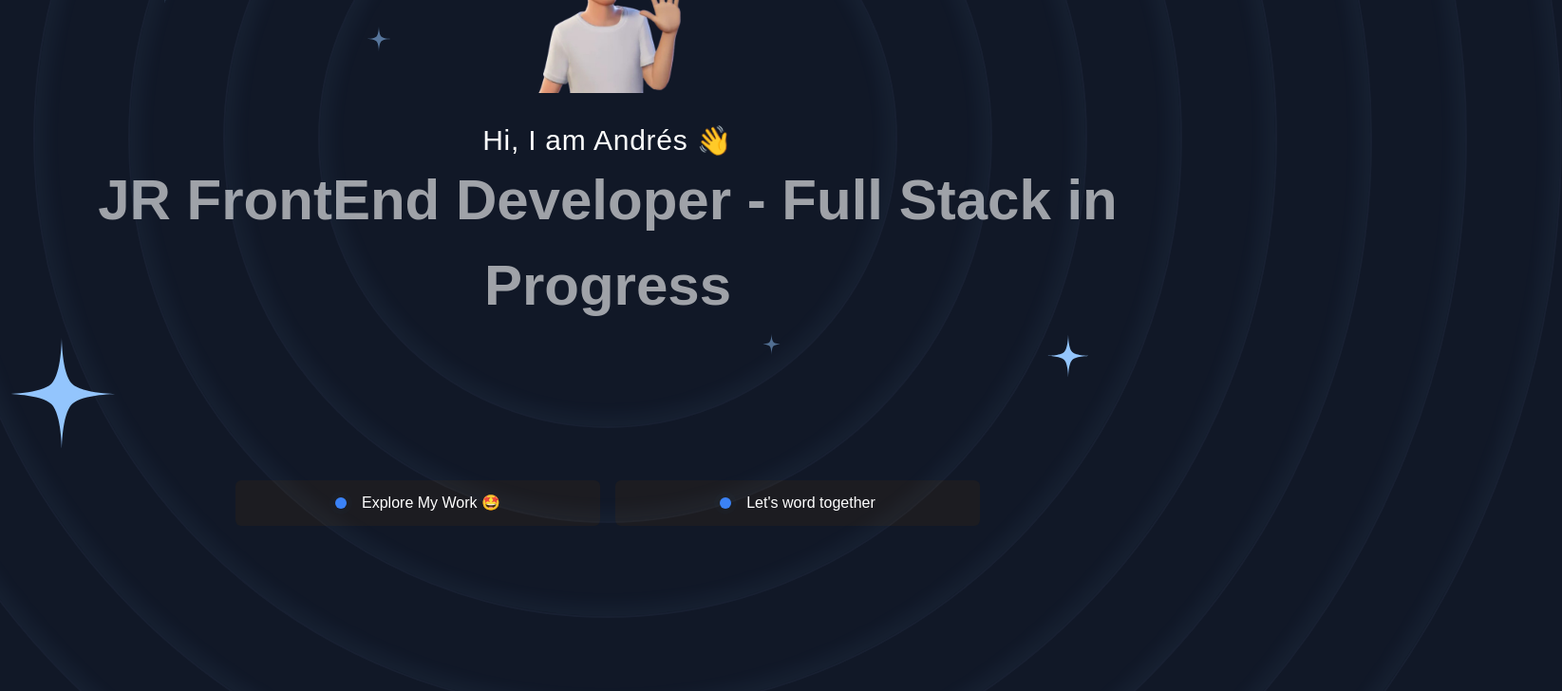
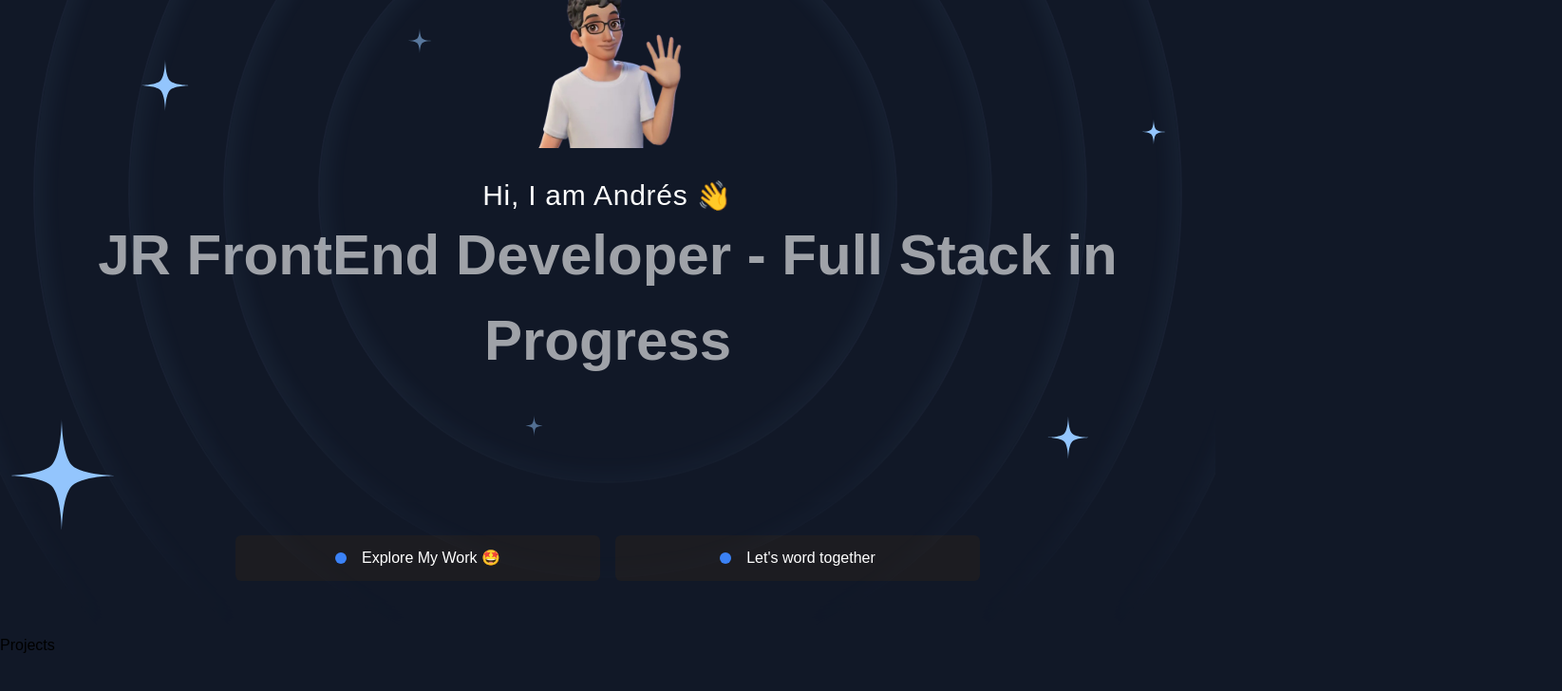
Before and after one commit to AndresDM37/My-portfolio, a React (Vite) app: page / in a window 1280 px wide. Shown: the part 260-988 px from the top of the page at 95% size, 1645 px wide, since content can reach past the window. Built offline with nearby package versions, Linux system fonts and the light colour scheme; a web font is replaced by a local one.

Commit message:
adjustments to hero section

```diff
--- a/index.html
+++ b/index.html
@@ -6,7 +6,7 @@
     <meta name="viewport" content="width=device-width, initial-scale=1.0" />
     <title>My Portfolio</title>
   </head>
-  <body class="bg-gray-900 antialiasedn">
+  <body class="bg-gray-900">
     <div id="root"></div>
     <script type="module" src="/src/main.jsx"></script>
   </body>
--- a/src/App.jsx
+++ b/src/App.jsx
@@ -1,11 +1,13 @@
 import Header  from "./sections/Header";
 import Hero from "./sections/Hero";
+import Projects from "./sections/Projects";
 
 const App = () => {
   return (
-    <main className="max-w-7xl mx-auto bg-gray-900">
+    <main className="bg-gray-900">
       <Header />
       <Hero />
+      <Projects />
     </main>
   );
 }
--- a/src/index.css
+++ b/src/index.css
@@ -51,6 +51,9 @@ body {
     @apply absolute inset-0 border-2 top-1/2 left-1/2 -translate-x-1/2 -translate-y-1/2 rounded-full border-blue-300/5 shadow-[inset_0_0_20px_10px_rgba(59,130,246,0.2)] shadow-blue-300/5
   }
 
+  .mask-gradient {
+    @apply [mask-image:linear-gradient(to_bottom,transparent,black_10%,black_70%,transparent)]
+  }
   /* about section */
   .grid-container {
     @apply w-full h-full border border-black-300 bg-black-200 rounded-lg sm:p-7 p-4 flex flex-col gap-5;
--- a/src/sections/Header.jsx
+++ b/src/sections/Header.jsx
@@ -1,6 +1,6 @@
- const Header = () => {
+const Header = () => {
   return (
-    <div className="flex justify-center relative top-3">
+    <div className="flex justify-center items-center fixed top-3 w-full z-10 ">
       <nav className="flex gap-1 p-0.5 border border-white/15 rounded-full bg-white/10 backdrop-blur">
         <a href="#" className="nav-item">
           Home
--- a/src/sections/Hero.jsx
+++ b/src/sections/Hero.jsx
@@ -4,7 +4,8 @@ import emojiImage from "../assets/images/emoji.png";
 
 const Hero = () => {
   return (
-    <section className="min-h-screen w-full flex flex-col relative bottom-10 z-0">
+    <section className="py-32 md:py-14 relative z-0 overflow-x-clip">
+      <div className="absolute inset-0 mask-gradient">
         <div className="size-[610px] hero-ring"></div>
         <div className="size-[810px] hero-ring"></div>
         <div className="size-[1010px] hero-ring"></div>
@@ -13,7 +14,7 @@ const Hero = () => {
         <div className="size-[1610px] hero-ring"></div>
         <div className="size-[1810px] hero-ring"></div>
         <div className="size-[2010px] hero-ring"></div>
-
+      </div>
       <div className="absolute size-[40px] opacity-50 top-10 left-10">
         <StarIcon />
       </div>
@@ -23,7 +24,7 @@ const Hero = () => {
       <div className="absolute size-[40px] opacity-55 top-20 left-80">
         <StarIcon />
       </div>
-      <div className="absolute size-[30px] opacity-55 top-72 left-96">
+      <div className="absolute size-[30px] opacity-55 top-72 left-1/3">
         <StarIcon />
       </div>
       <div className="absolute size-[130px] top-28 left-3/4">
@@ -32,23 +33,38 @@ const Hero = () => {
       <div className="absolute size-[25px] opacity-50 top-10 left-[750px]">
         <StarIcon />
       </div>
-      <div className="absolute size-[60px] top-52 left-36">
+      <div className="absolute size-[60px] top-80 left-36">
         <StarIcon />
       </div>
       <div className="absolute size-[40px] top-40 left-[800px]">
         <StarIcon />
       </div>
-      <div className="absolute size-[25px] opacity-50 top-10 left-[1100px]">
+      <div className="absolute size-[25px] opacity-50 top-20 left-[1100px]">
         <StarIcon />
       </div>
-      <div className="absolute size-[25px] opacity-50 top-3/4 left-[800px]">
+      <div className="absolute size-[25px] opacity-50 top-3/4 left-[550px]">
         <StarIcon />
       </div>
       <div className="absolute size-[50px] top-3/4 left-[1100px]">
         <StarIcon />
       </div>
+      <div className="absolute size-[30px] opacity-50 top-[600px] left-[1350px]">
+        <StarIcon />
+      </div>
+      <div className="absolute size-[85px] top-[600px] left-[1650px]">
+        <StarIcon />
+      </div>
+      <div className="absolute size-[30px] top-96 left-[1200px]">
+        <StarIcon />
+      </div>
+      <div className="absolute size-[30px] opacity-50 top-[350px] left-[1500px]">
+        <StarIcon />
+      </div>
+      <div className="absolute size-[30px] opacity-50 top-6 left-[1750px]">
+        <StarIcon />
+      </div>
 
-      <div className="container">
+      <div className="flex flex-col justify-center items-center">
         <div className="flex flex-col items-center py-44 md:py-16 xl:py-40">
           <img
             src={emojiImage}
--- /dev/null
+++ b/src/sections/Projects.jsx
@@ -0,0 +1,9 @@
+const Projects = () => {
+    return (
+        <div>
+            Projects
+        </div>
+    )
+}
+
+export default Projects;
```
Lines whose indentation alone changed are shown as unchanged.
